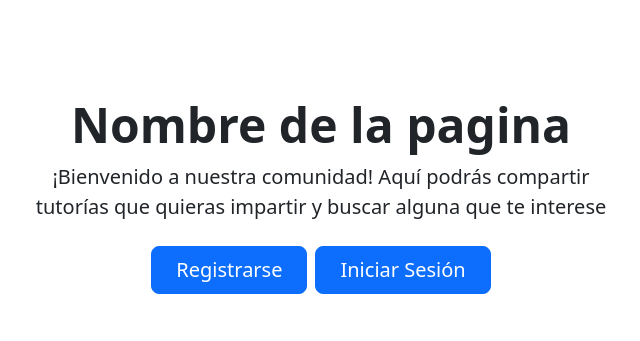
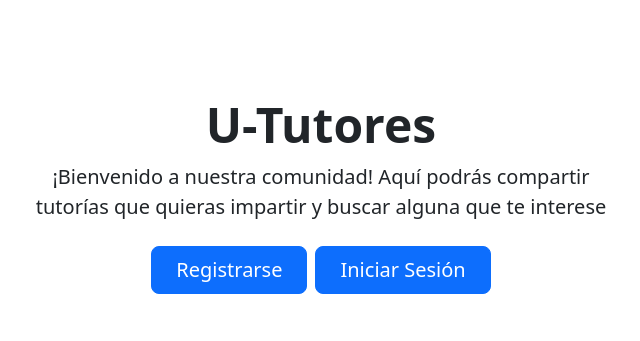
Before and after one commit to DCC-CC4401/2022-2-Grupo-6, a Django app: page / in a window 1280 px wide. Shown: the top 341 px of the page, without its empty margins (319-959 px from the left). Run offline with Django 3.2, Linux system fonts and the light colour scheme.

Commit message:
Cambio nombre pagina

```diff
--- a/tutoria/app_inicial/templates/registration/index.html
+++ b/tutoria/app_inicial/templates/registration/index.html
@@ -17,7 +17,7 @@
    <!-- comentario: aqui abajo se puede agregar una foto para el logo -->
 
       <!-- comentario: agregar nombre de la pagina -->
-      <h1 class="display-5 fw-bold">Nombre de la pagina</h1>
+      <h1 class="display-5 fw-bold">U-Tutores</h1>
       <div class="col-lg-6 mx-auto">
          <!-- comentario: agregar descripcion abajito -->
          <p class="lead mb-4">¡Bienvenido a nuestra comunidad! Aquí podrás compartir tutorías que quieras impartir y buscar alguna que te interese
```
